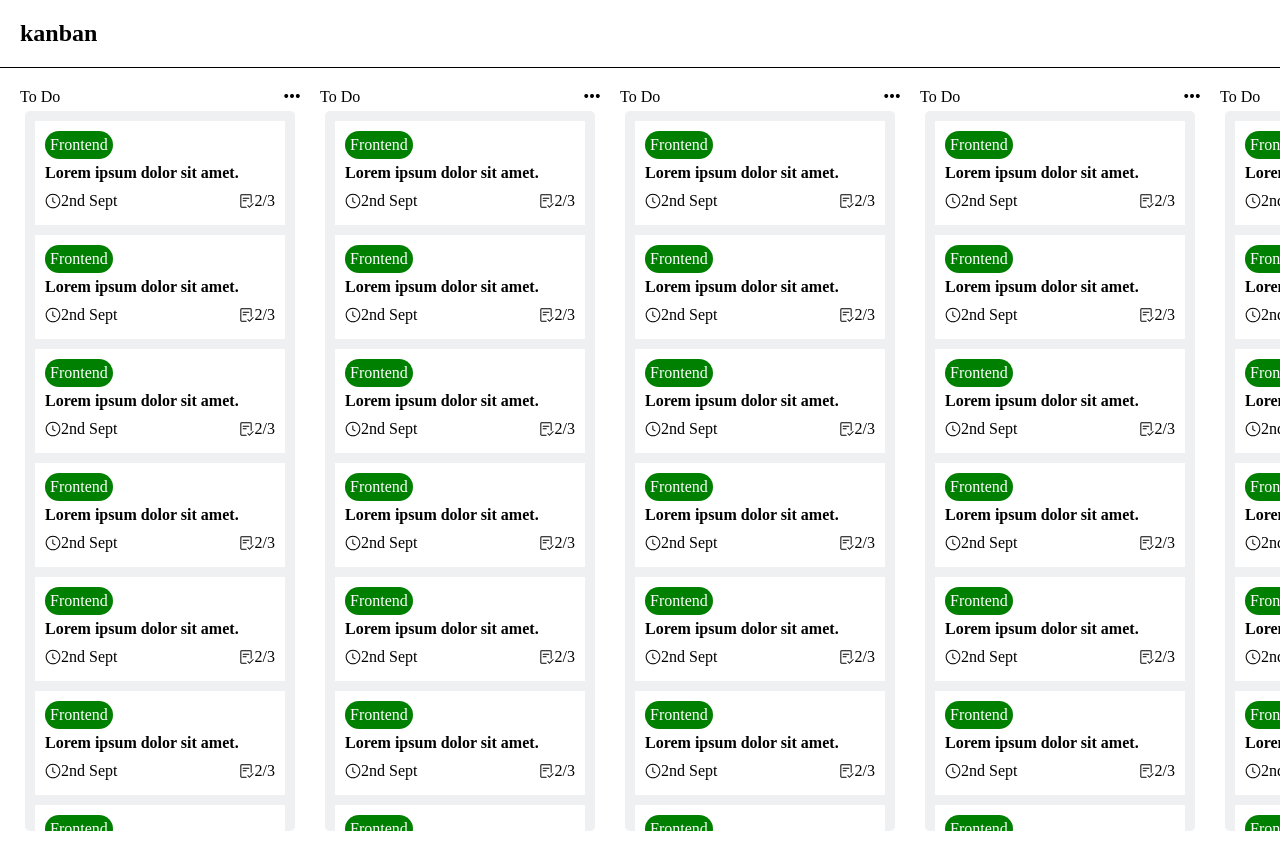
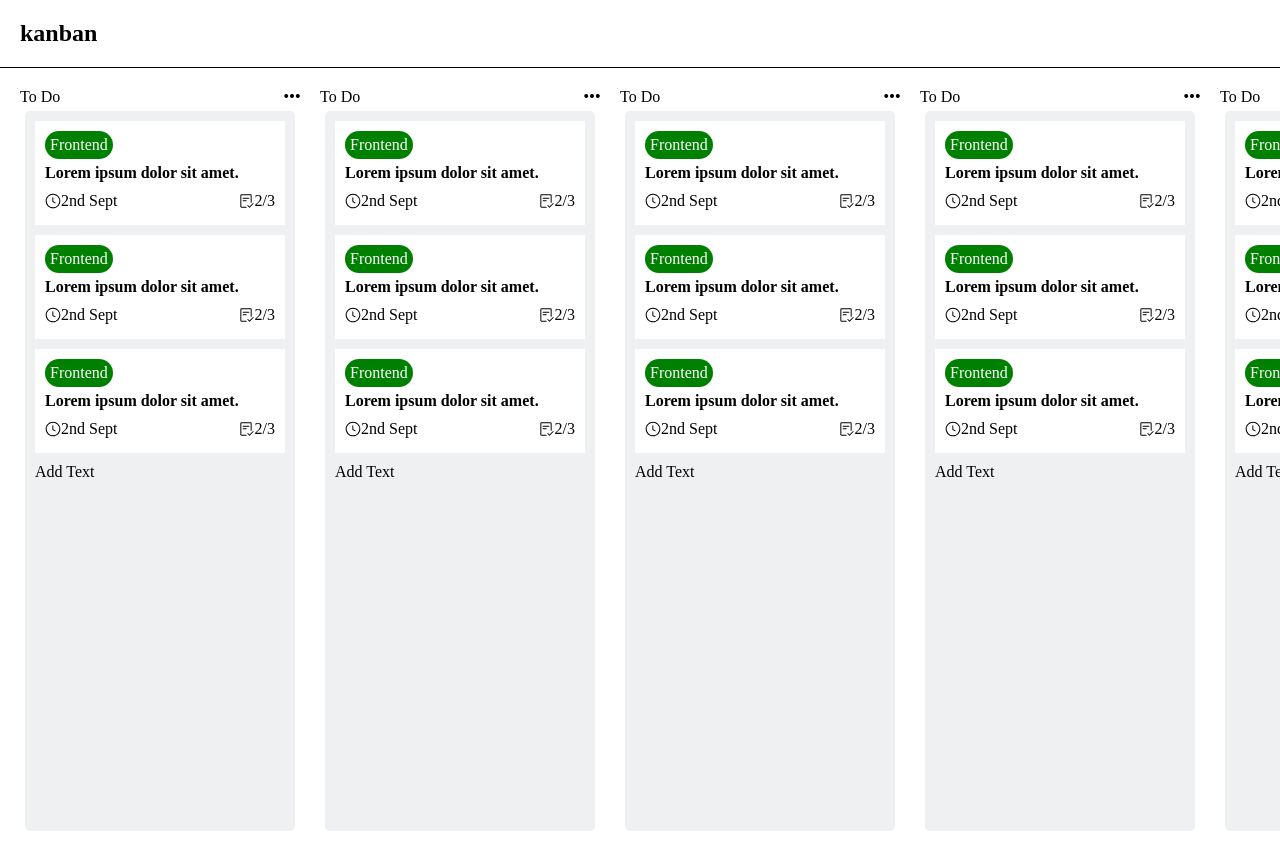
Before and after one commit to SaikatDeb12/kanban-board, a React (Vite) app: page / in a window 1280 px wide. Built offline with nearby package versions, Linux system fonts and the light colour scheme.

Commit message:
add task UI

```diff
--- a/package.json
+++ b/package.json
@@ -12,6 +12,7 @@
   "dependencies": {
     "react": "^18.3.1",
     "react-dom": "^18.3.1",
+    "react-hook-form": "^7.54.2",
     "react-icons": "^5.4.0",
     "sass": "^1.83.4"
   },
--- a/src/Components/Board/Board.jsx
+++ b/src/Components/Board/Board.jsx
@@ -3,6 +3,7 @@ import "./Board.scss";
 import "../../App.scss";
 import { SlOptions } from "react-icons/sl";
 import Card from "../Card/Card";
+import Editable from "../Editable/Editable";
 
 const Board = () => {
   return (
@@ -15,12 +16,7 @@ const Board = () => {
         <Card />
         <Card />
         <Card />
-        <Card />
-        <Card />
-        <Card />
-        <Card />
-        <Card />
-        <Card />
+        <Editable />
       </div>
     </div>
   );
--- a/src/Components/Editable/Editable.jsx
+++ b/src/Components/Editable/Editable.jsx
@@ -0,0 +1,45 @@
+import React, { useState } from "react";
+import { IoIosClose } from "react-icons/io";
+import { useForm } from "react-hook-form";
+import "./Editable.scss";
+
+const Editable = (props) => {
+  const { register, handleSubmit } = useForm();
+  const [showEdit, toggleShowEdit] = useState(false);
+
+  const display = (value) => {
+    console.log(value.textField);
+  };
+
+  return (
+    <div className="editable">
+      {showEdit ? (
+        <form className="editable-text" onSubmit={handleSubmit(display)}>
+          <input
+            type="text"
+            placeholder={props.text}
+            {...register("textField")}
+          />
+          <div className="editable-footer">
+            <button className="submit-button" type="submit">
+              Submit
+            </button>
+            <IoIosClose
+              className="form-close"
+              onClick={() => toggleShowEdit(!showEdit)}
+            />
+          </div>
+        </form>
+      ) : (
+        <p
+          className="default-edit-text"
+          onClick={() => toggleShowEdit(!showEdit)}
+        >
+          Add Text
+        </p>
+      )}
+    </div>
+  );
+};
+
+export default Editable;
--- a/src/Components/Editable/Editable.scss
+++ b/src/Components/Editable/Editable.scss
@@ -0,0 +1,37 @@
+.editable {
+  width: 100%;
+}
+
+.default-edit-text:hover {
+  background-color: #dbdbdb;
+  //   padding: 5px;
+}
+
+.editable-text {
+}
+
+.editable-text input {
+  height: 30px;
+  width: 100%;
+}
+
+.submit-button {
+  background-color: #1379ce;
+  border: none;
+  color: white;
+  font-size: 12px;
+  padding: 5px;
+  border-radius: 5px;
+  margin: 5px 0;
+}
+
+.editable-footer {
+  display: flex;
+  align-items: center;
+  background-color: transparent;
+}
+
+.form-close {
+  height: 30px;
+  width: 30px;
+}
```
Also changed, not shown: 1 other file (tests, documents, lock files or other folders).
